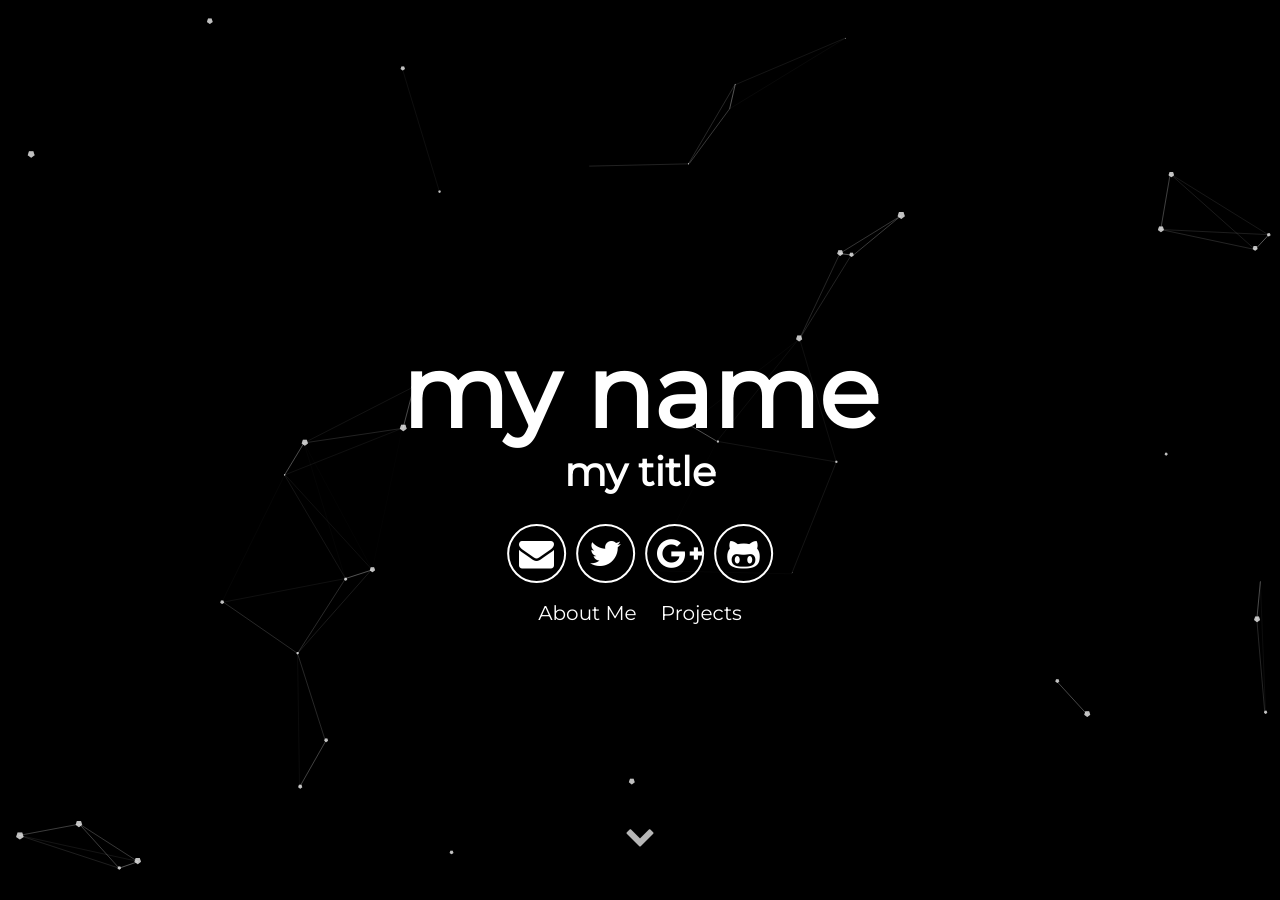
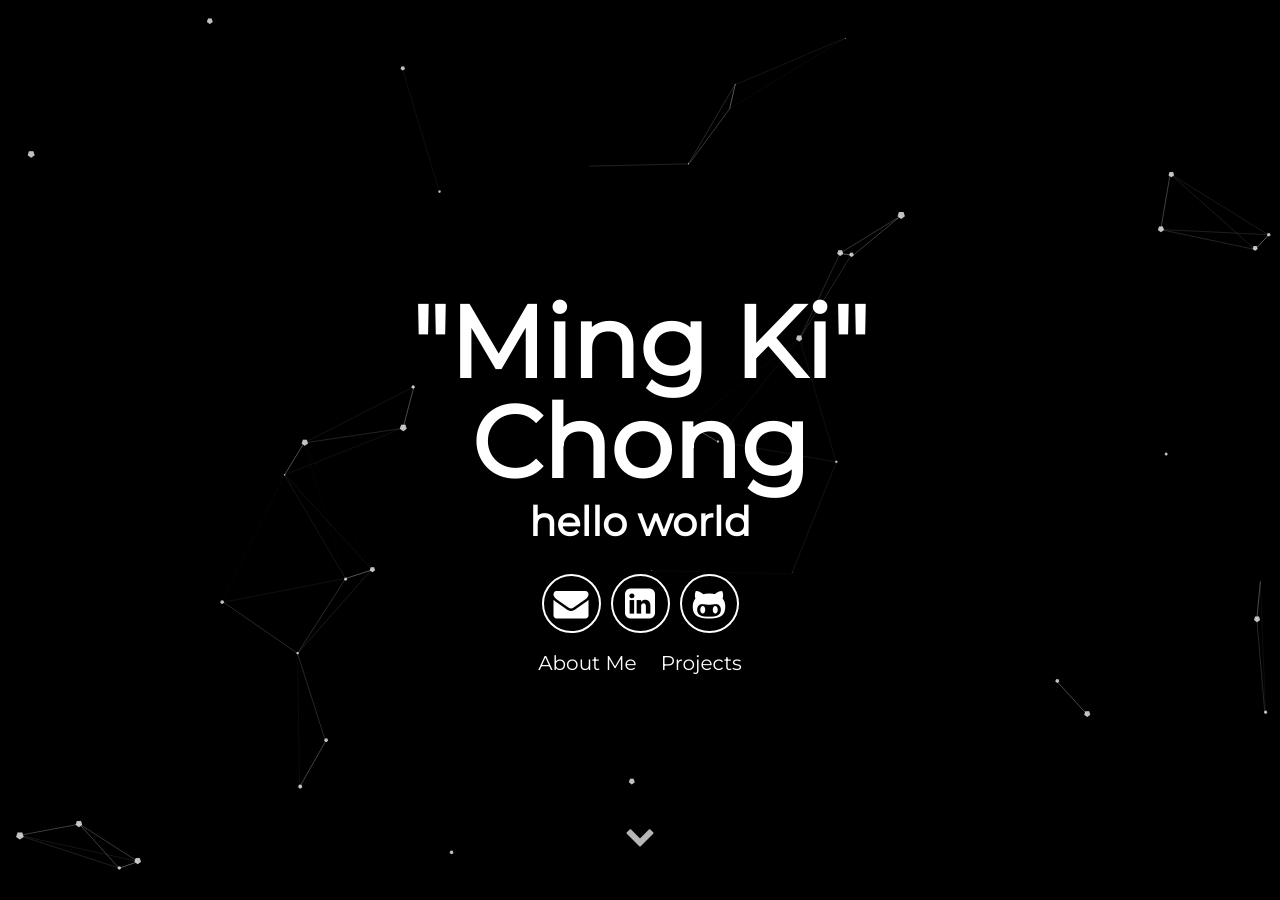
Before and after one commit to mingkichong/mingkichong.github.io, a Jekyll site: the page built from index.html, in a window 1280 px wide and 900 px high. Built offline with Jekyll 4.4.1, drawn with Linux system fonts in a browser that asks for light colours; some of the changed text lies outside the part shown.

Commit message:
added contact details

```diff
--- a/_config.yml
+++ b/_config.yml
@@ -1,17 +1,18 @@
 # Site settings
-title: title
-description: description
+title: '"Ming Ki" Chong'
+description: My Online Space
 # baseurl: "/particle" # the subpath of your site, e.g. /blog
 # url: "localhost:3000" # the base hostname & protocol for your site e.g. http://willianjusten.com.br
 
 # User settings
-username: my name
+username: '"Ming Ki" Chong'
 user_description: hello world
-user_title: my title
-email: john.doe@fakeemail.com
-twitter_username: lorem_ipsum
-github_username:  lorem_ipsum
-gplus_username:  lorem_ipsum
+user_title: hello world
+email_address: unexpected.exception@gmail.com
+#twitter_username: lorem_ipsum
+github_username:  mingkichong
+#gplus_username:  lorem_ipsum
+linkedin_username: mingkichong
 
 # Google-analytics
 google-analytics:
--- a/_includes/header.html
+++ b/_includes/header.html
@@ -5,10 +5,11 @@
         <span class="site-description">{{site.user_title}}</span>
       </h1>
       <div class="header-icons">
-        <a aria-label="Send email" href="#"><i class="icon fa fa-envelope"></i></a>
-        <a aria-label="My Twitter" target="_blank" href="#"><i class="icon fa fa-twitter" aria-hidden="true"></i></a>
-        <a aria-label="My Google Plus" target="_blank" href="#"><i class="icon fa fa-google-plus" aria-hidden="true"></i></a>
-        <a aria-label="My Github" target="_blank" href="#"><i class="icon fa fa-github-alt" aria-hidden="true"></i></a>
+        <a aria-label="Send email" href="mailto:{{site.email_address}}"><i class="icon fa fa-envelope"></i></a>
+        <!-- <a aria-label="My Twitter" target="_blank" href="#"><i class="icon fa fa-twitter" aria-hidden="true"></i></a> -->
+        <!-- <a aria-label="My Google Plus" target="_blank" href="#"><i class="icon fa fa-google-plus" aria-hidden="true"></i></a> -->
+        <a aria-label="LinkedIn" target="_blank" href="https://www.linkedin.com/in/{{site.linkedin_username}}"><i class="icon fa fa-linkedin-square" aria-hidden="true"></i></a>
+        <a aria-label="My Github" target="_blank" href="https://github.com/{{site.github_username}}""><i class="icon fa fa-github-alt" aria-hidden="true"></i></a>
       </div>
       <div class="header-links">
         <a class="link" href="#about" data-scroll>About Me</a>
```
